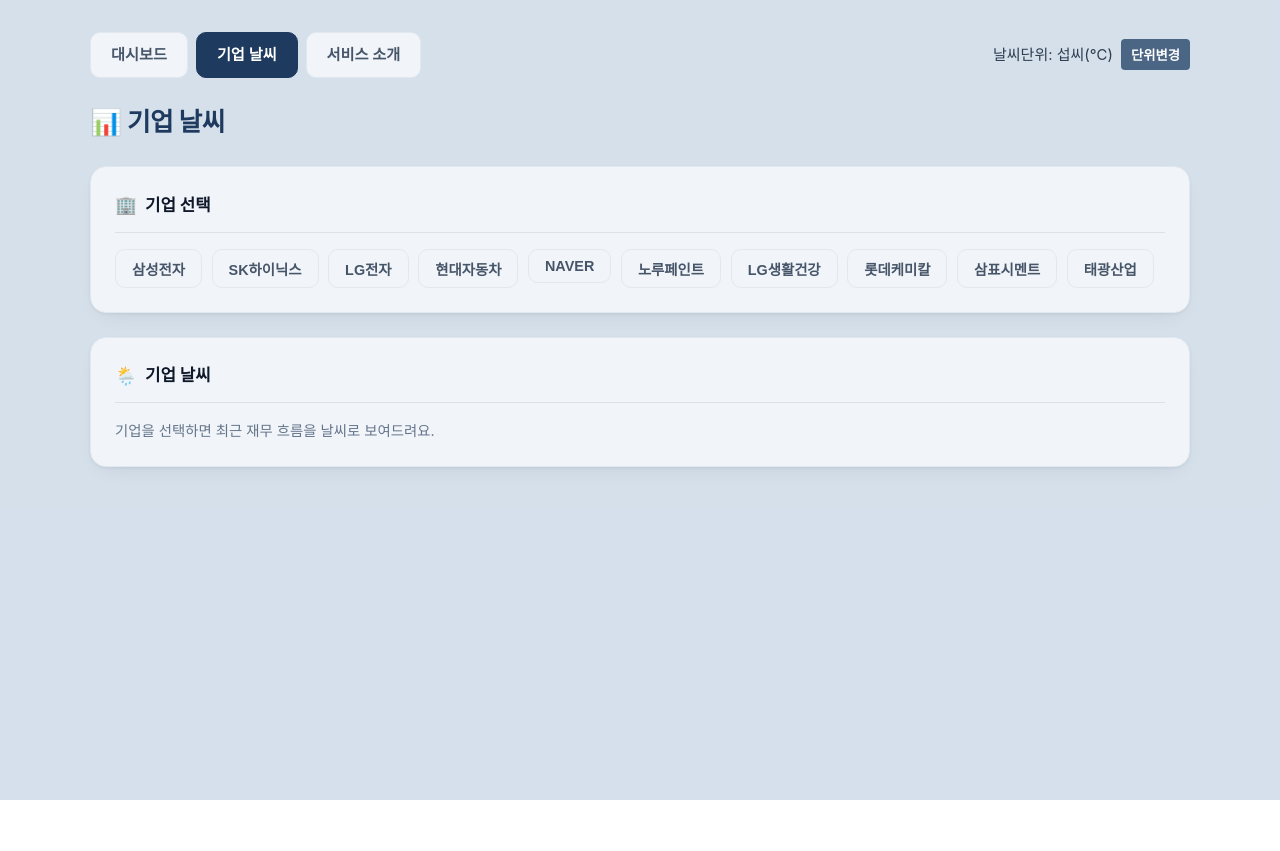
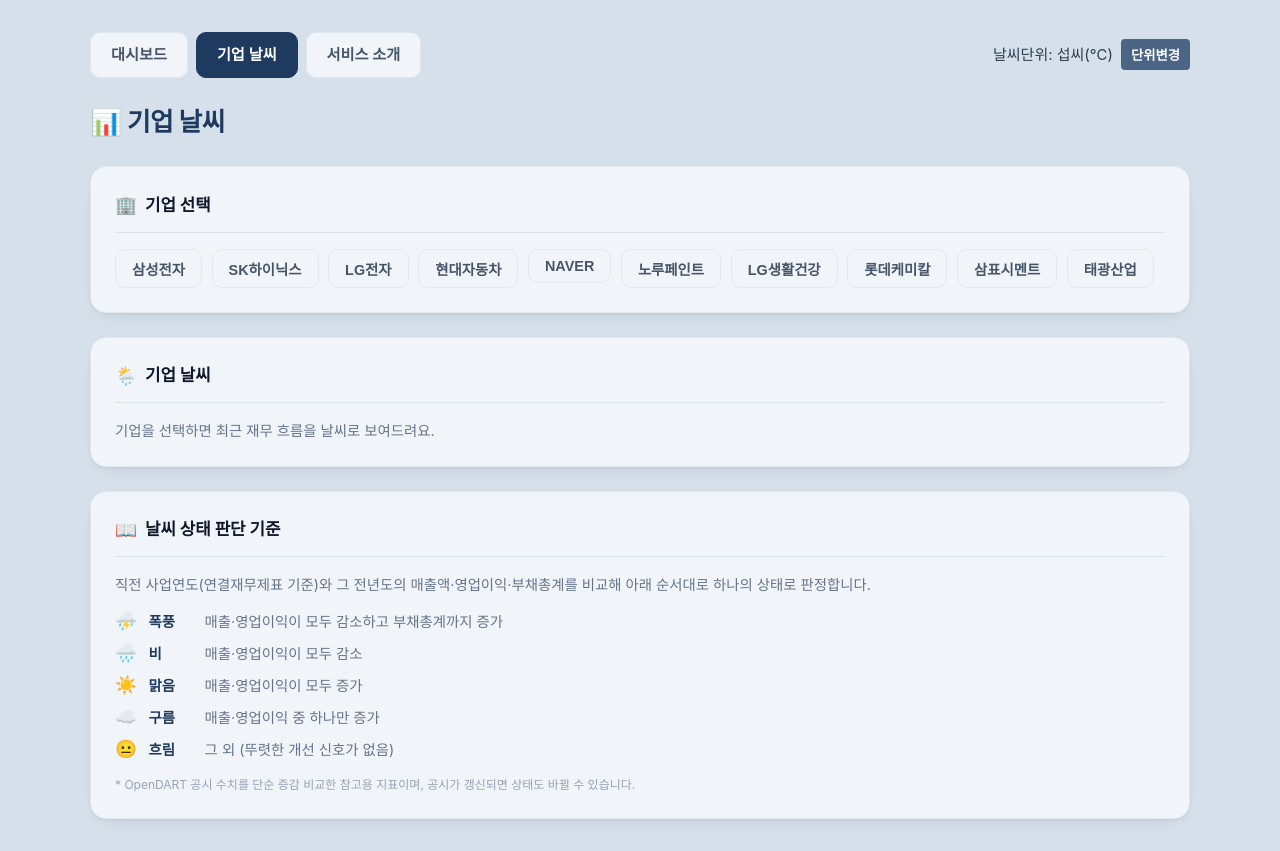
Before and after one commit to codeek-ybHan/skala-vue, a Vue app: page /company in a window 1280 px wide. Before the commit the page ends 800 px from the top, so only its background shows below. Built offline with nearby package versions, Linux system fonts and the light colour scheme; no server answers.

Commit message:
doc: README.md에 기업 재무 날씨 내용 추가

```diff
--- a/index.html
+++ b/index.html
@@ -4,7 +4,7 @@
     <meta charset="UTF-8">
     <link rel="icon" href="/favicon.ico?v=2">
     <meta name="viewport" content="width=device-width, initial-scale=1.0">
-    <title>Vite App</title>
+    <title>DART Weather</title>
   </head>
   <body>
     <div id="app"></div>
--- a/package.json
+++ b/package.json
@@ -1,5 +1,5 @@
 {
-  "name": "skala-vue",
+  "name": "dart-weather",
   "version": "0.0.0",
   "private": true,
   "type": "module",
--- a/src/views/CompanyWeatherView.vue
+++ b/src/views/CompanyWeatherView.vue
@@ -14,6 +14,15 @@ const selectedCompanyName = computed(() => {
   const found = DART_COMPANIES.find((company) => company.id === selectedCompanyId.value)
   return found?.name ?? ''
 })
+
+// api/dart.js의 decideStatus() 판정 규칙과 동일 (직전 사업연도 vs 그 전년도 비교)
+const STATUS_CRITERIA = [
+  { emoji: '⛈️', label: '폭풍', desc: '매출·영업이익이 모두 감소하고 부채총계까지 증가' },
+  { emoji: '🌧️', label: '비', desc: '매출·영업이익이 모두 감소' },
+  { emoji: '☀️', label: '맑음', desc: '매출·영업이익이 모두 증가' },
+  { emoji: '☁️', label: '구름', desc: '매출·영업이익 중 하나만 증가' },
+  { emoji: '😐', label: '흐림', desc: '그 외 (뚜렷한 개선 신호가 없음)' },
+]
 
 async function selectCompany(company) {
   selectedCompanyId.value = company.id
@@ -57,6 +66,22 @@ async function selectCompany(company) {
       <p v-else-if="errorMessage" class="status-text">{{ errorMessage }}</p>
       <CompanyCard v-else-if="companyFinance" :company="companyFinance" />
       <p v-else class="status-text">기업을 선택하면 최근 재무 흐름을 날씨로 보여드려요.</p>
+    </BaseDashboardCard>
+
+    <BaseDashboardCard>
+      <template #header><span class="icon">📖</span> 날씨 상태 판단 기준</template>
+      <p class="status-text">
+        직전 사업연도(연결재무제표 기준)와 그 전년도의 <strong>매출액·영업이익·부채총계</strong>를 비교해
+        아래 순서대로 하나의 상태로 판정합니다.
+      </p>
+      <ul class="criteria-list">
+        <li v-for="item in STATUS_CRITERIA" :key="item.label" class="criteria-item">
+          <span class="criteria-emoji">{{ item.emoji }}</span>
+          <span class="criteria-label">{{ item.label }}</span>
+          <span class="criteria-desc">{{ item.desc }}</span>
+        </li>
+      </ul>
+      <p class="criteria-note">* OpenDART 공시 수치를 단순 증감 비교한 참고용 지표이며, 공시가 갱신되면 상태도 바뀔 수 있습니다.</p>
     </BaseDashboardCard>
   </div>
 </template>
@@ -116,5 +141,44 @@ async function selectCompany(company) {
   margin: 0;
   font-size: 0.9rem;
   color: #64748b;
+  line-height: 1.6;
+}
+
+.criteria-list {
+  list-style: none;
+  margin: 0.9rem 0 0;
+  padding: 0;
+  display: flex;
+  flex-direction: column;
+  gap: 0.55rem;
+}
+
+.criteria-item {
+  display: grid;
+  grid-template-columns: 1.6rem 3rem 1fr;
+  align-items: baseline;
+  gap: 0.5rem;
+  font-size: 0.9rem;
+  color: #475569;
+}
+
+.criteria-emoji {
+  font-size: 1.1rem;
+  line-height: 1;
+}
+
+.criteria-label {
+  font-weight: 700;
+  color: #1e3a5f;
+}
+
+.criteria-desc {
+  color: #64748b;
+}
+
+.criteria-note {
+  margin: 0.9rem 0 0;
+  font-size: 0.75rem;
+  color: #94a3b8;
 }
 </style>
--- a/src/views/WeatherAboutView.vue
+++ b/src/views/WeatherAboutView.vue
@@ -4,19 +4,23 @@ import BaseDashboardCard from '../components/BaseDashboardCard.vue' // 섹션
 const features = [
   { icon: '🔍', title: '도시 검색', desc: '원하는 도시를 검색해 실시간 날씨를 빠르게 확인할 수 있어요.' },
   { icon: '🏙️', title: '지역별 현황', desc: '주요 도시의 기온, 날씨 상태, 체감 온도를 한눈에 비교해 보세요.' },
+  { icon: '🗺️', title: '지도 / 카드 보기', desc: '지도 위 도시 마커나 카드 그리드 중 원하는 방식으로 날씨를 살펴보세요.' },
+  { icon: '🌡️', title: '단위 전환', desc: '섭씨 ↔ 화씨를 전환하면 기온과 체감 온도가 함께 환산돼요.' },
+  { icon: '📊', title: '기업 재무 날씨', desc: 'OpenDART 재무제표의 전기 대비 증감을 맑음·구름·비·폭풍으로 표현해요.' },
   { icon: '💬', title: '상태 메시지', desc: '선택한 도시에 맞춰 오늘의 분위기를 안내해 드려요.' },
 ]
 </script>
 
 <template>
   <div class="about">
-    <h1>☁️ SKALA 날씨 대시보드 소개</h1>
+    <h1>☁️ DART Weather 소개</h1>
 
     <BaseDashboardCard>
       <template #header><span class="icon">📖</span> 서비스 소개</template>
       <p class="lead">
-        SKALA 날씨 대시보드는 여러 도시의 날씨를 한 화면에서 빠르게 확인할 수 있는 서비스입니다.
+        DART Weather는 여러 도시의 날씨를 한 화면에서 빠르게 확인할 수 있는 서비스입니다.
         검색으로 원하는 도시를 찾고, 카드 형태로 정리된 정보를 통해 오늘의 날씨를 한눈에 파악해 보세요.
+        더불어 OpenDART 공시 재무정보를 활용해 기업의 최근 실적 흐름을 날씨로 바꿔 보여 주는 기능도 함께 제공합니다.
       </p>
     </BaseDashboardCard>
 
--- a/src/views/WeatherHomeView.vue
+++ b/src/views/WeatherHomeView.vue
@@ -86,7 +86,7 @@ watchEffect(() => {
 
 <template>
   <div class="weather">
-    <h1>🌤️ SKALA 날씨 대시보드</h1>
+    <h1>🌤️ DART Weather</h1>
 
     <BaseDashboardCard>
       <template #header><span class="icon">🔍</span> 도시 검색</template>
```
Also changed, not shown: 2 other files (tests, documents, lock files or other folders).
